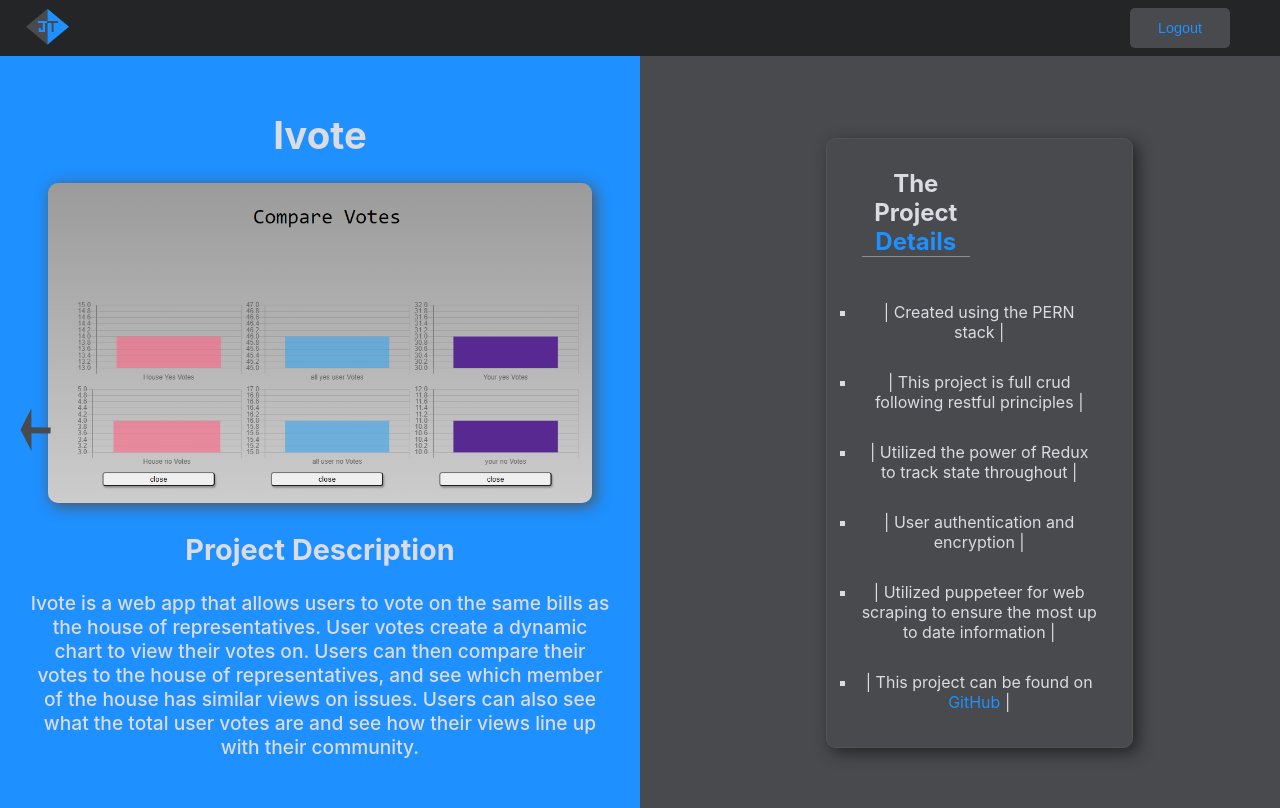
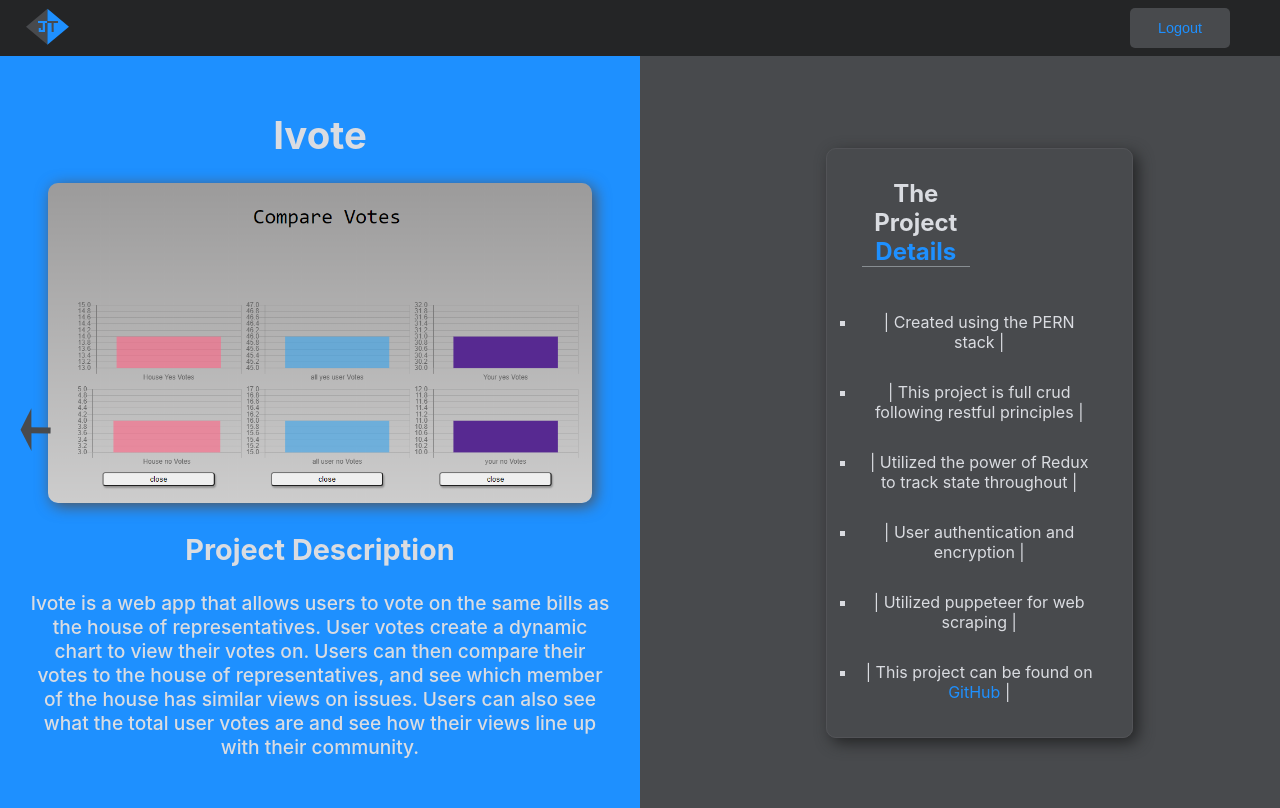
Before and after one commit to jtown970/portfolio-site, a React (Create React App) app: page /#/project/2 in a window 1280 px wide. Built offline with nearby package versions, Linux system fonts and the light colour scheme; no server answers; what redux-promise-middleware would draw is missing.

Commit message:
switching to sass after this

```diff
--- a/src/components/ProjectTwo.js
+++ b/src/components/ProjectTwo.js
@@ -39,7 +39,7 @@ function ProjectTwo() {
               <li className="duties-list">| This project is full crud following restful principles |</li>
               <li className="duties-list">| Utilized the power of Redux to track state throughout |</li>
               <li className="duties-list">| User authentication and encryption  |</li>
-              <li className="duties-list">| Utilized puppeteer for web scraping to ensure the most up to date information |</li>
+              <li className="duties-list">| Utilized puppeteer for web scraping  |</li>
               <li className="duties-list">| This project can be found on <a className="github-link" href="https://github.com/jtown970/Ivote">GitHub</a> |</li>
             </ul>
           </div>
--- a/src/index.css
+++ b/src/index.css
@@ -725,3 +725,9 @@ a {
 .github-link {
   color: dodgerblue;
 }
+
+/* laptop */
+
+/* table */
+
+/* mobile */
```
